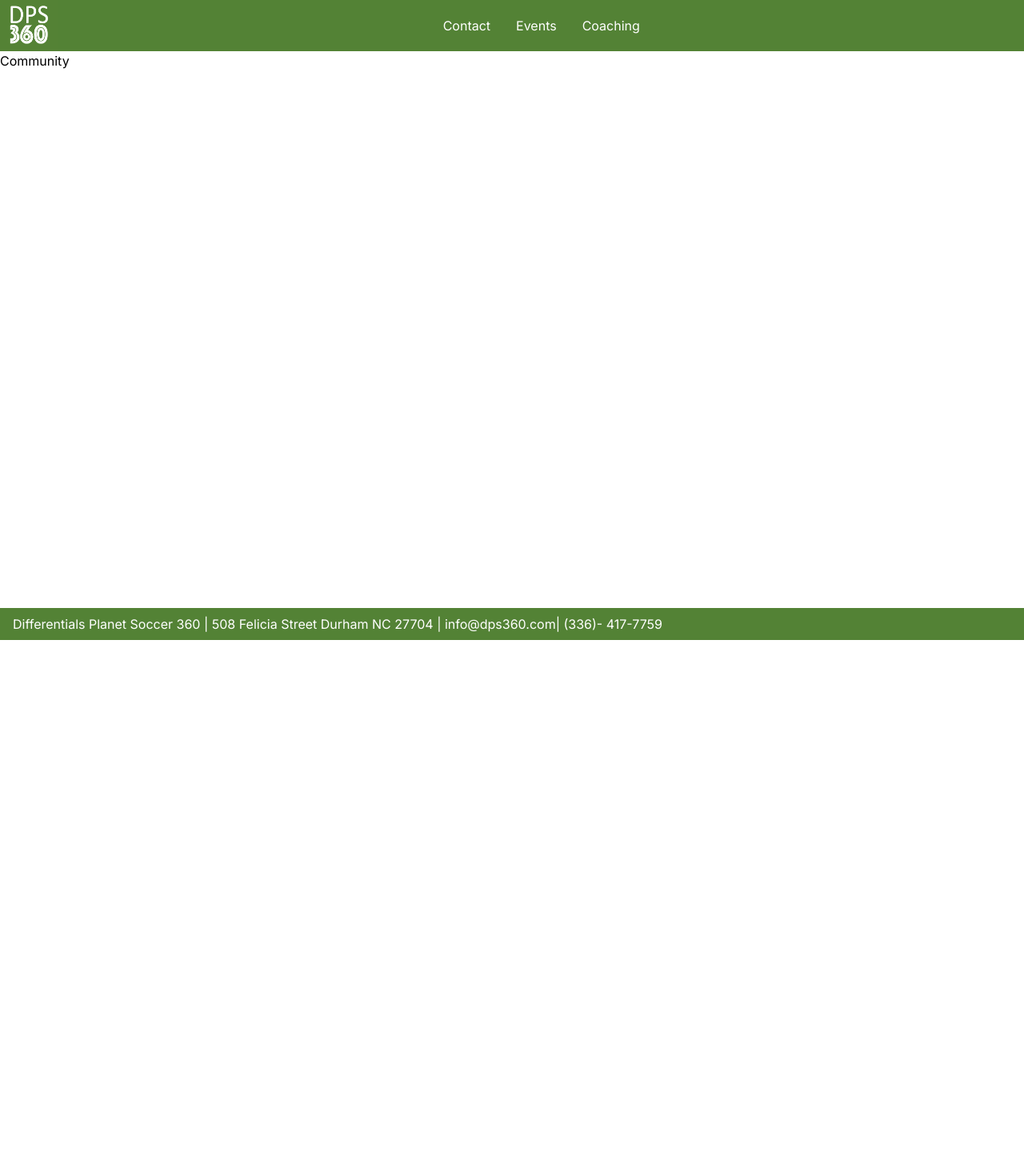
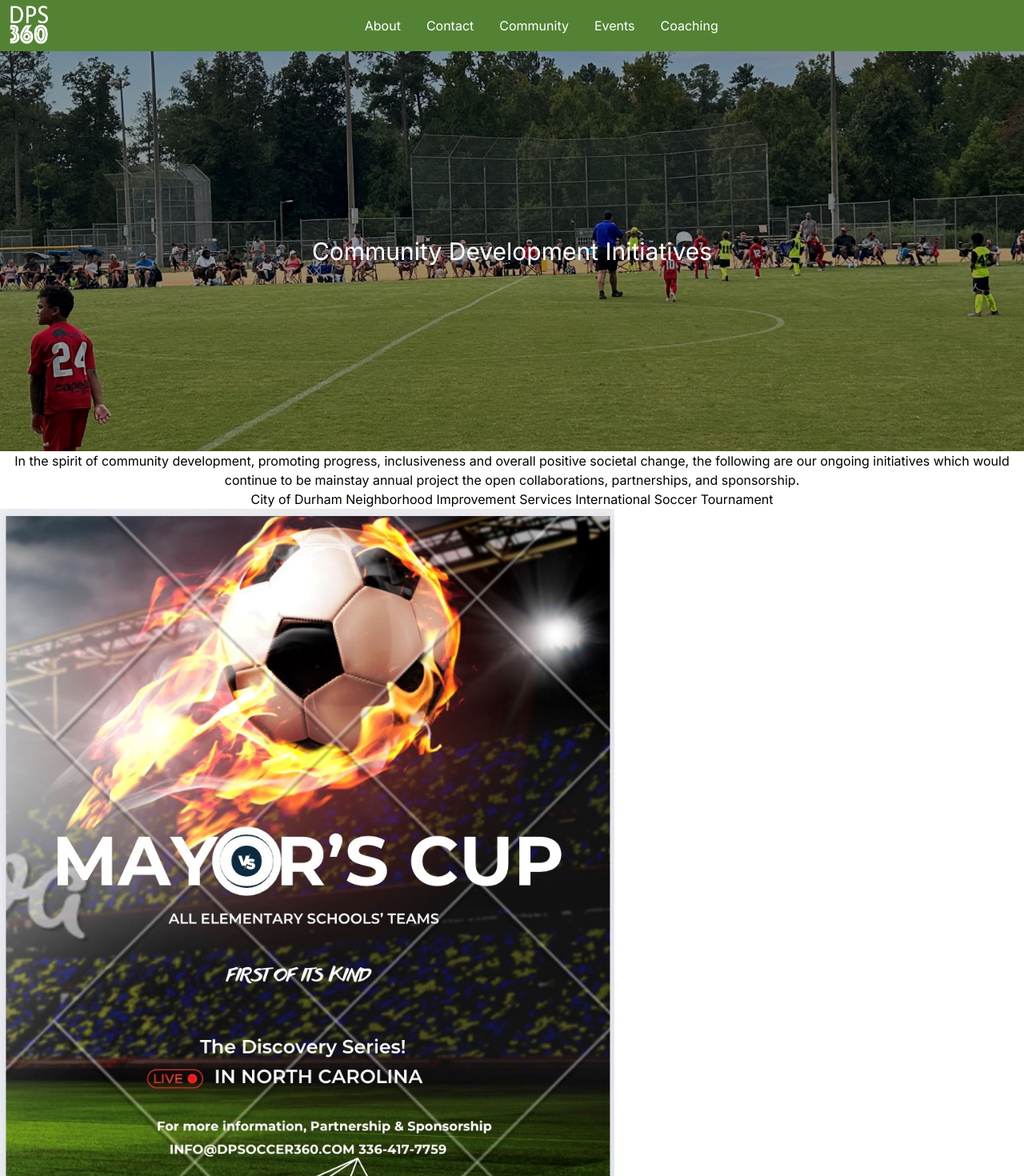
Before and after one commit to wzsamuels/dps360, a Next.js app: page /community in a window 1280 px wide. Shown: the top 1470 px of the page at 80% size. Before the commit the page ends 800 px from the top, so only its background shows below. Built offline with nearby package versions, Linux system fonts and the light colour scheme.

Commit message:
Flesh out website content

```diff
--- a/app/about/page.tsx
+++ b/app/about/page.tsx
@@ -1,14 +1,21 @@
+import Image from "next/image"
+import image from "@/public/8.jpg"
+
 const AboutPage = () => {
   return (
-    <div>
-    <h1>About Us</h1>
+    <div className="relative w-full h-screen">
+      <Image src={image} className="overflow-hidden object-cover w-full h-full" alt="background image"/>
+      <div className="w-full h-full absolute top-0 bg-black opacity-40"/>
+      <div className="absolute text-white top-1/2 left-1/2 -translate-x-1/2 -translate-y-1/2">
+    <h1 className="text-3xl">About Us</h1>
     <p>We know that the buildings are roads we see are not the society but the people who leave in it.
     Our mission is therefore to continue to promote the unity and growth of the society by helping players of all ages, skill sets, and backgrounds find success and fulfilment in the game of soccer. </p>
 
-    <h2>How we do it:</h2>
+    <h2 className="text-2xl">How we do it:</h2>
     <p>We provide the platform for weekly peak up games that bring together players of different age range and social background. Participants have the rare opportunity to connect and network with others through our post games discussions.</p>
     <p>We believe in game centered application of the technical, tactical, mental, and physical components of soccer, as such our trainings and games are focused on continuous improvements. </p>
     <p>We are convinced that everyone can reach their potential as athletes and can flourish with proper communication, socialization, and application of our mission. We provide an encouraging environment that cultivates passion, respect, integrity, maturity, and enthusiasm through soccer. </p>
+    </div>
     </div>
   )
 }
--- a/app/coaching/page.tsx
+++ b/app/coaching/page.tsx
@@ -1,16 +1,13 @@
 import Image from "next/image"
 import hero from "@/public/3.jpg"
+import Hero from "@/components/Hero"
 
 const CoachingPage = () => {
   return (
     <div className="w-full flex flex-col items-center pb-8">
-      <div className="relative w-full h-full md:h-[500px]">
-        <Image src={hero} alt="hero" className="w-full h-full object-cover object-top"/>
-        <div className="w-full h-full absolute top-0 bg-black opacity-40"/>
-        <div className="absolute text-white top-1/2 left-1/2 -translate-x-1/2 -translate-y-1/2">
-          <h1 className="text-4xl text-center py-4">Individiual and Team Coaching</h1>
-        </div>
-      </div>
+      <Hero image={hero}>
+        <h1 className="text-4xl text-center py-4">Individiual and Team Coaching</h1>
+      </Hero>
       <h2>Interested in setting up a Personal Training Session? Would you like to discuss your needs with a Personal Trainer?</h2>
 
 <p>We have customized trainings that meet your needs or align with your developmental journey. Working with us gives that safety and most impact on your way to achieving your fitness goals and being a better player.
@@ -20,8 +17,8 @@ const CoachingPage = () => {
       <h2 className="text-2xl text-center mt-16 mb-4">Individual Rates</h2>
       <div className="grid grid-cols-3 grid-rows-3 rounded-md border-themeGreen border max-w-xl">
         <div className="bg-themeGreen text-white p-2"></div>
-        <div className="bg-themeGreen text-white font-bold p-2">30 Minute Session</div>
-        <div className="bg-themeGreen text-white font-bold p-2">1 Hour Session</div>
+        <div className="bg-themeGreen text-white font-bold py-2 px-4">30 Minute Session</div>
+        <div className="bg-themeGreen text-white font-bold py-2 px-4">1 Hour Session</div>
         <div className="bg-green-100 p-2">Once Weekly</div>
         <div className="bg-green-100 p-2">$45 per Session</div>
         <div className="bg-green-100 p-2">$80 per session</div>
--- a/app/community/page.tsx
+++ b/app/community/page.tsx
@@ -1,7 +1,21 @@
+import Hero from "@/components/Hero";
+import heroImage from "@/public/9.jpg"
+import image1 from "@/public/event1.jpg"
+import image2 from "@/public/event2.jpg"
+import Image from "next/image";
+
 const CommunityPage = () => {
   return (
-    <div>
-      <h1>Community</h1>
+    <div className="text-center">
+      <Hero image={heroImage}>
+        <h1 className="text-3xl">Community Development Initiatives</h1>
+      </Hero>
+      <p>In the spirit of community development, promoting progress, inclusiveness and overall positive societal change, the following are our ongoing initiatives which would continue to be mainstay annual project the open collaborations, partnerships, and sponsorship.</p>
+      <p>City of Durham Neighborhood Improvement Services International Soccer Tournament</p>
+
+        <Image src={image1} alt="Image 1" className="w-full max-w-3xl h-auto"/>
+      <p>Inter-High School Soccer Competition (Male & Female)</p>
+      <p>Governor Cup for Inter-County High School Soccer Fiesta (Male & Female)</p>
     </div>
   );
 }
--- /dev/null
+++ b/components/Hero.tsx
@@ -0,0 +1,22 @@
+import { StaticImport } from "next/dist/shared/lib/get-img-props"
+import Image from "next/image"
+import { ReactNode } from "react"
+
+interface HeroProps {
+  children: ReactNode
+  image: string | StaticImport
+}
+
+const Hero = ({children, image} : HeroProps) => {
+  return (
+    <div className="relative w-full h-full md:h-[500px]">
+      <Image src={image} alt="hero image" className="w-full h-full object-cover object-top"/>
+      <div className="w-full h-full absolute top-0 bg-black opacity-40"/>
+      <div className="absolute text-white top-1/2 left-1/2 -translate-x-1/2 -translate-y-1/2">
+        {children}
+      </div>
+    </div>
+  )
+}
+
+export default Hero
--- a/components/Nav.tsx
+++ b/components/Nav.tsx
@@ -8,8 +8,16 @@ import { useEffect, useState } from 'react'
 
 const navItems = [
   {
+    text: "About",
+    href: "/about"
+  },
+  {
     text: "Contact",
     href: "/contact"
+  },
+  {
+    text: "Community",
+    href: "/community"
   },
   {
     text: "Events",
```
